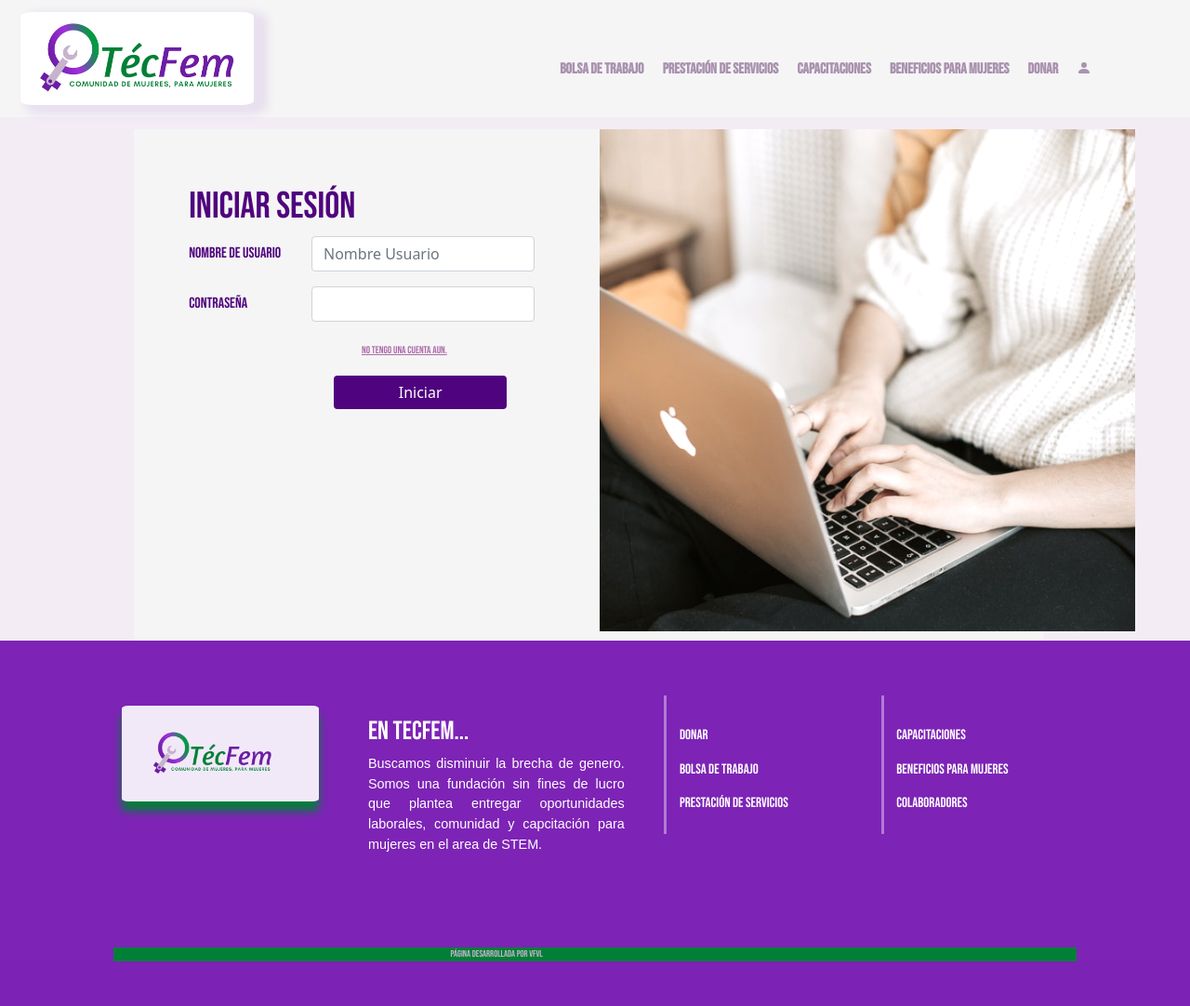
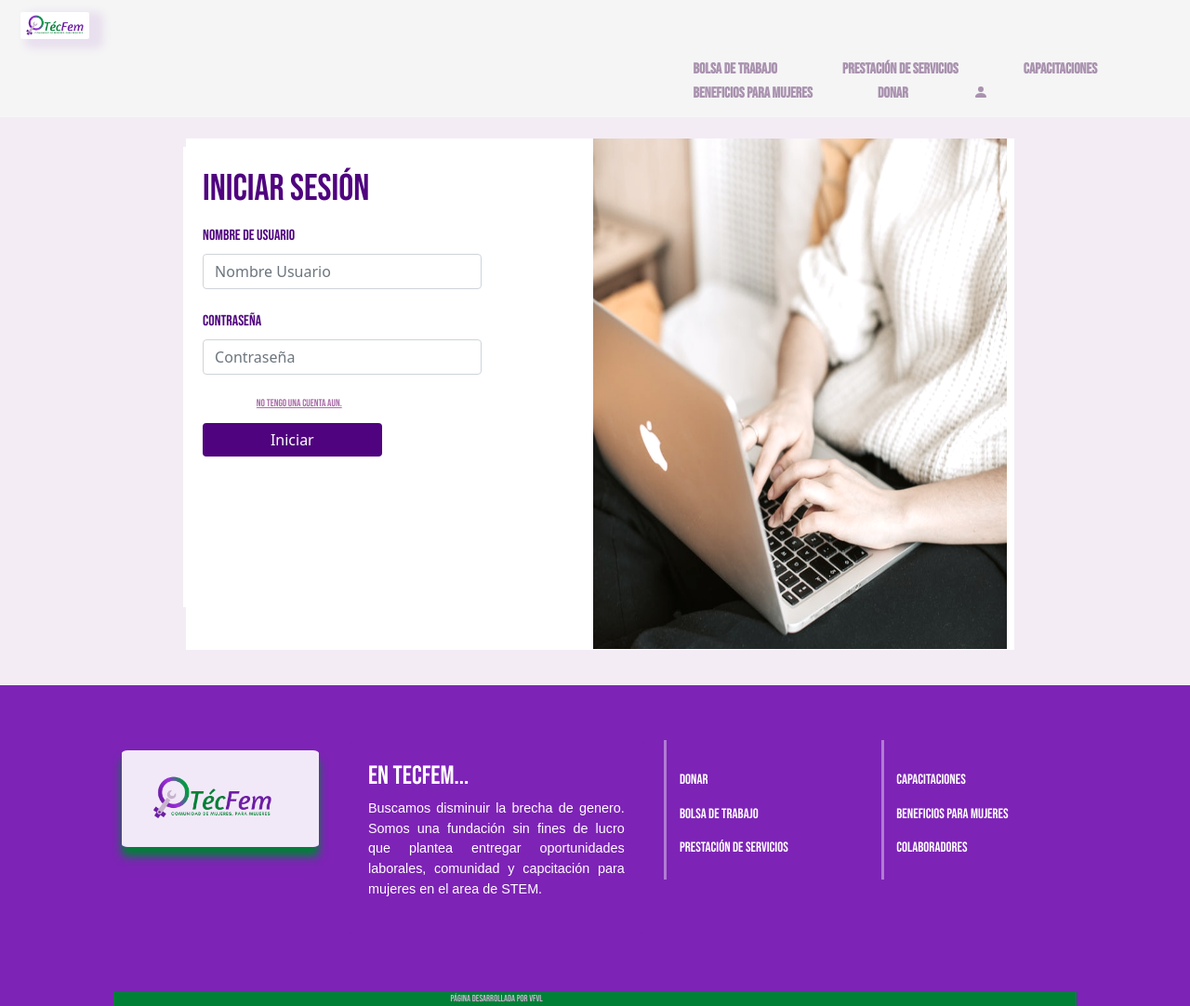
Before and after one commit to LuanaIacobucci/Tecfem, a PHP site: page /login.php in a window 1280 px wide. Shown: the whole page at 93% size. Before the commit the page ends 1034 px from the top, so only its background shows below. Run offline with PHP 8.4, Linux system fonts and the light colour scheme.

Commit message:
Responsividad del log in

```diff
--- a/css/foot.css
+++ b/css/foot.css
@@ -115,9 +115,15 @@ h3{
 
     #link{
         font-size: 90%;
-        margin-left: 5%;
+       margin-left: 10%;
+       width: fit-content;
 
     }
+
+     #links{
+        margin-left: 0%;
+     }
+
 
     #owner{
         padding-left: 35%;
--- a/css/header.css
+++ b/css/header.css
@@ -49,7 +49,9 @@ nav a:active{
 
     }
     header{
-        box-shadow: 0px 0px 10px rgb(125,35,182,0.5);
+        box-shadow: 0px 0px 10px 0px rgb(125,35,182,0.5);
+        height: 30%;
+        padding-bottom: 2%;
     }
 
     #navmovil{
@@ -60,7 +62,8 @@ nav a:active{
     }
     #logoHeader{
         margin-top: 1%;
-        width: 120px;
+        width: 100px;
+        padding-bottom: 1%;
     }
 
     /***codigo para menu desplegable **/
@@ -70,8 +73,8 @@ ul,ol{
 }
 
 #menuicon{
-    width: 220px;
-    height: 220px;
+    width: 210px;
+    height: 210px;
     fill: rgb(125,35,182);
     margin-top: 0px;
 
@@ -153,11 +156,11 @@ ul,ol{
 
     }
     #logoHeader{
-        width: 150%;
+        width: 130%;
     }
 
     #menuicon{
-        width: 8%;
+        width: 10%;
         height: 8%;
         fill: rgb(125,35,182);
 
@@ -264,14 +267,16 @@ ul,ol{
     }
 
     #logoHeader{
-        width: 85%;
+        width: 25%;
+        height: min-content;
     }
 
     nav a{
         font-size: 100%;
+        margin-left: 10%;
     }
 
     nav{
-        margin-left: 28%;
+        margin-left: 38%;
     }
 }
--- a/css/login.css
+++ b/css/login.css
@@ -16,7 +16,7 @@ h1{
  }
 
  #bordes{
-     background-color: rgb(243, 236, 245);
+    background-color: rgb(243, 236, 245);
    /*  background-color: rgb(198,177,204);*/
  }
 
@@ -41,7 +41,7 @@ h1{
 
 #imglog{
  height: 90%;
- filter: grayscale(25%) brightness(1.2);;
+ filter: grayscale(25%) brightness(1.2);
 
 }
 
@@ -88,16 +88,286 @@ form input :placeholder-shown{
 ********RESPONSIVE***************************/
 
 /* Extra small devices (phones, 600px and down) */
-@media only screen and (max-width: 600px) {}
+@media only screen and (max-width: 600px) {
+    #bordes{
+      display: none;
+
+    }
+
+    #dispPequeños{
+        display: block;
+    }
+    html{
+        background-color: rgb(243, 236, 245);
+    }
+
+
+    #cuerpo{
+      width: 101%;
+      margin: -1%;
+      padding: 5%;
+      padding-right: 0%;
+      background-color:white;
+    }
+
+
+    #contenido1{
+        width: fit-content;
+     padding: 5%;
+     height: 400px;
+     padding-right: 0%;
+    }
+
+    #contenido1 form{
+       width: 90%;
+       padding: 5%;
+       background-color: rgb(243, 236, 245);
+    }
+
+    #contenido1 form label{
+
+    }
+
+    #contenido1 form input{
+
+
+    }
+
+    #contenido2{
+       display: none !important;
+    }
+
+    footer{
+        width: 100%;
+    }
+}
+
+/* medium small devices (phones, 575px and up) */
+@media only screen and (min-width: 575px) {
+    #bordes{
+      display: none;
+
+    }
+
+    #dispPequeños{
+        display: block;
+    }
+    html{
+        background-color: rgb(243, 236, 245);
+    }
+    #contenido{
+        width:100%;
+    }
+
+
+    #cuerpo{
+      width: 100%;
+
+      padding: 5%;
+      padding-right: 0%;
+      background-color:white;
+    }
+
+
+    #contenido1{
+        width: 100%;
+     padding: 5%;
+     height: 400px;
+
+    }
+
+    #contenido1 form{
+       width: 100%;
+       padding: 5%;
+       background-color: rgb(243, 236, 245);
+    }
+
+    #contenido1 form label{
+
+    }
+
+    #contenido1 form input{
+        width:300px;
+
+    }
+
+
+
+    footer{
+        width: 100%;
+    }
+}
 
 /* Small devices (portrait tablets and large phones, 600px and up) */
-@media only screen and (min-width: 600px) {}
+@media only screen and (min-width: 600px) {
+    #bordes{
+        display: none;
+
+      }
+
+      #dispPequeños{
+          display: block;
+      }
+
+      #cuerpo{
+          margin-left: 0px;
+      }
+
+      #btninit{
+          margin-left: 50%;
+          margin-right: 50px;
+          padding: 1%;
+          width: 120px;
+      }
+
+      #imglog{
+          display: none;
+      }
+}
 
 /* Medium devices (landscape tablets, 768px and up) */
-@media only screen and (min-width: 768px) {}
+@media only screen and (min-width: 768px) {
+    #bordes{
+      display: block;
+      margin-top: 0%;
+      padding: 2%;
+      padding-bottom: 3%;
+      padding-top: 1%;
+      }
+
+      #dispPequeños{
+          display: none;
+      }
+
+
+
+    #contenido{
+        width: 100%;
+        height: auto;
+    }
+
+    #cuerpo{
+        width: 85%;
+        margin-left: 8%;
+        padding: 2%;
+
+    }
+
+    #contenido1{
+    width: 50%;
+    padding: 0%;
+
+    height: fit-content;
+    }
+
+   #imglog{
+       display: block;
+
+       width: 380%;
+        height: 550px;
+
+       border-radius: 1%;
+       filter: grayscale(25%) brightness(1.2);
+
+   }
+
+   form{
+       margin-right: 3%;
+       padding: 3%;
+       height: 495px;
+       background-color: white !important;
+   }
+
+}
 
 /* Large devices (laptops/desktops, 992px and up) */
-@media only screen and (min-width: 992px) {}
+@media only screen and (min-width: 992px) {
+    #bordes{
+        display: block;
+        background-color: rgb(243, 236, 245);
+        height: 100%;
+        margin-top: 0%;
+        padding: 8%;
+        padding-bottom: 3%;
+        padding-top: 1%;
+      }
+
+      #cuerpo{
+
+      }
+
+      #contenido{
+        padding-bottom: 13%;
+        height: fit-content;
+      }
+
+      #dispPequeños{
+          display: none;
+      }
+
+      #imglog{
+          width: 165%;
+          height: 550px;
+      }
+
+      #btngrande{
+          margin-left: 30%;
+      }
+
+      #noregistrado{
+        margin-left: 40%;
+      }
+
+}
 
 /* Extra large devices (large laptops and desktops, 1200px and up) */
-@media only screen and (min-width: 1200px) {}
+@media only screen and (min-width: 1200px) {
+    #bordes{
+        display: block;
+        margin-top: 0%;
+        padding: 10%;
+        padding-bottom: 3%;
+        padding-top: 1%;
+
+      }
+
+      #dispPequeños{
+          display: none;
+      }
+
+      #cuerpo{
+          padding: 0px;
+      }
+
+      #imglog{
+          width: 100%;
+          height: 549px;
+          border-radius: 0%;
+          margin-left: 1%;
+      }
+
+      #contenido1{
+          padding: 1%;
+      }
+
+      form{
+          padding: 0px;
+          padding-left:90%;
+          width: 10%;
+
+      }
+
+      #contenido2{
+          padding: 0px;
+      }
+
+      #btngrande{
+          margin-left: 0%;
+          margin-top: 3%;
+      }
+
+      #noregistrado{
+        margin-left: 15%;
+        margin-top: 10%;
+      }
+}
--- a/header.php
+++ b/header.php
@@ -20,7 +20,7 @@
 <!--hello-->
     <header>
         <div class="row">
-        <div  class="col col-xs-2 col-sm-2 col-md-2 col-lg-3 col-xl-3  float-left m-0">
+        <div  class="col col-xs-1 col-sm-3 col-md-2 col-lg-3 col-xl-3  float-left m-0">
         <img  id="logoHeader" src="img/logopng.png" alt="Logo tefem">
             </div>
 
--- a/login.php
+++ b/login.php
@@ -18,49 +18,100 @@
 </head>
 
 <body>
+
   <?php
     @include('header.php');
     ?>
+
+
     <!--Div del cuerpo-->
 
     <!--Cuerpo-->
     <div id="bordes" class="row">
-    <div  id="cuerpo" class="col col-xs-12 col-sm-10 col-md-9 col-lg-9 col-xl-9 ">
+    <div  id="cuerpo" class="col col-xs-12 col-sm-12 col-md-10 col-lg-9 col-xl-5 ">
 
 
 
     <div id="contenido" class="row">
 
-    <div id="contenido1" class="col col-xs-3 col-sm-6 col-md-6 col-lg-6 col-xl-6">
+    <div id="contenido1" class="col col-xs-12 col-sm-12 col-md-12 col-lg-6 col-xl-2">
+
+    <form>
+
     <h1>Iniciar Sesión</h1>
-    <form>
   <div  class="row mb-3">
 
-    <label  class="col-sm-4 col-form-label">Nombre de usuario</label>
-    <div class="col-sm-8">
+    <label  class="col-xs-1 col-sm-3 col-md-12 col-form-label">Nombre de usuario</label>
+    <div class="col-xs-4 col-sm-10 col-md-3 col-lg-10 col-xl-12">
       <input type="text" class="form-control" id="inputEmail3" placeholder="Nombre Usuario">
     </div>
   </div>
   <div  class="row mb-3">
-    <label for="inputPassword3" class="col-sm-4 col-form-label" placeholder="Contraseña">Contraseña</label>
-    <div class="col-sm-8">
+    <label for="inputPassword3" class="col-xs-1 col-sm-3 col-md-12 col-form-label">Contraseña</label>
+    <div class="col-xs-4 col-sm-10 col-md-3 col-lg-10 col-xl-12">
+      <input type="password"  placeholder="Contraseña" class="form-control" id="inputPassword3">
+    </div>
+  </div>
+
+  <a id="noregistrado" href="#">No tengo una cuenta aun.</a>
+  <br>
+  <button id="btngrande" type="submit" class="btn btn-primary">Iniciar</button>
+</form>
+
+    </div>
+
+
+    <div id="contenido2" class="col col-xs-2 col-sm-3 col-md-2 col-lg-4 col-xl-6 ">
+        <img  id="imglog" src="img\login.jpg" alt="Foto de Vlada Karpovich en Pexels">
+    </div>
+    </div>
+
+</div>
+
+</div>
+
+<!-- Div sin bordes para disp pequeños-->
+
+<div id="dispPequeños">
+<div  id="cuerpo" class="col col-xs-10 col-sm-10 col-md-9 col-lg-9 col-xl-9 ">
+
+
+
+    <div id="contenido" class="row">
+
+    <div id="contenido1" class="col col-xs-12 col-sm-12 col-md-6 col-lg-6 col-xl-6">
+
+    <form>
+
+    <h1>Iniciar Sesión</h1>
+  <div  class="row mb-3">
+
+    <label  class="col-xs-1 col-sm-3 col-form-label">Nombre de usuario</label>
+    <div class="col-xs-2 col-sm-5">
+      <input type="text" class="form-control" id="inputEmail3" placeholder="Nombre Usuario">
+    </div>
+  </div>
+  <div  class="row mb-3">
+    <label for="inputPassword3" class="col-xs-1 col-sm-3 col-form-label" placeholder="Contraseña">Contraseña</label>
+    <div class="col-xs-2 col-sm-5">
       <input type="password" class="form-control" id="inputPassword3">
     </div>
   </div>
 
   <a id="noregistrado" href="#">No tengo una cuenta aun.</a>
   <br>
-  <button type="submit" class="btn btn-primary">Iniciar</button>
+  <button id="btninit" type="submit" class="btn btn-primary">Iniciar</button>
 </form>
 
     </div>
 
 
-    <div id="contenido2" class="col col-xs-3 col-sm-6 col-md-4 col-lg-4 col-xl-4 ">
+    <div id="contenido2" class="col col-xs-2 col-sm-2 col-md-4 col-lg-4 col-xl-4 ">
         <img  id="imglog" src="img\login.jpg" alt="Foto de Vlada Karpovich en Pexels">
     </div>
     </div>
 
+</div>
 </div>
 
 </div> <!--Fin Div del cuerpo-->
```
